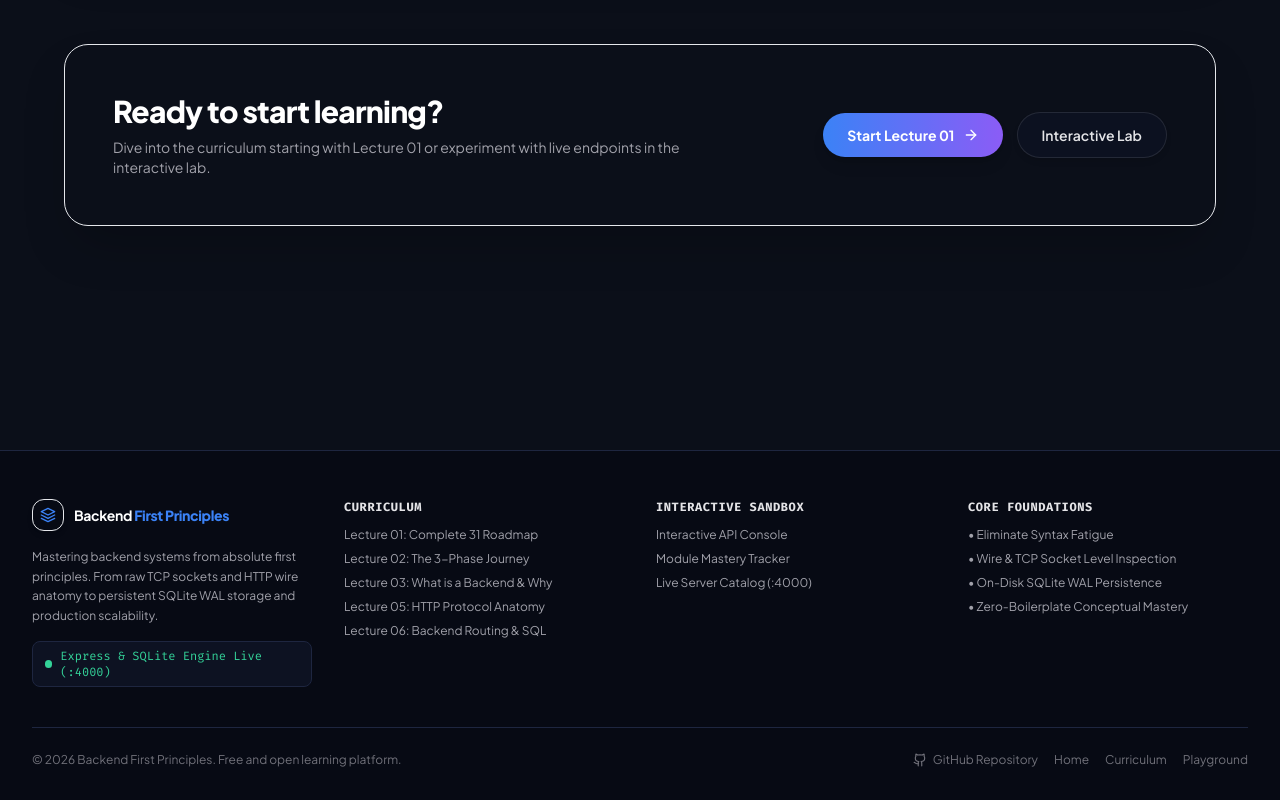
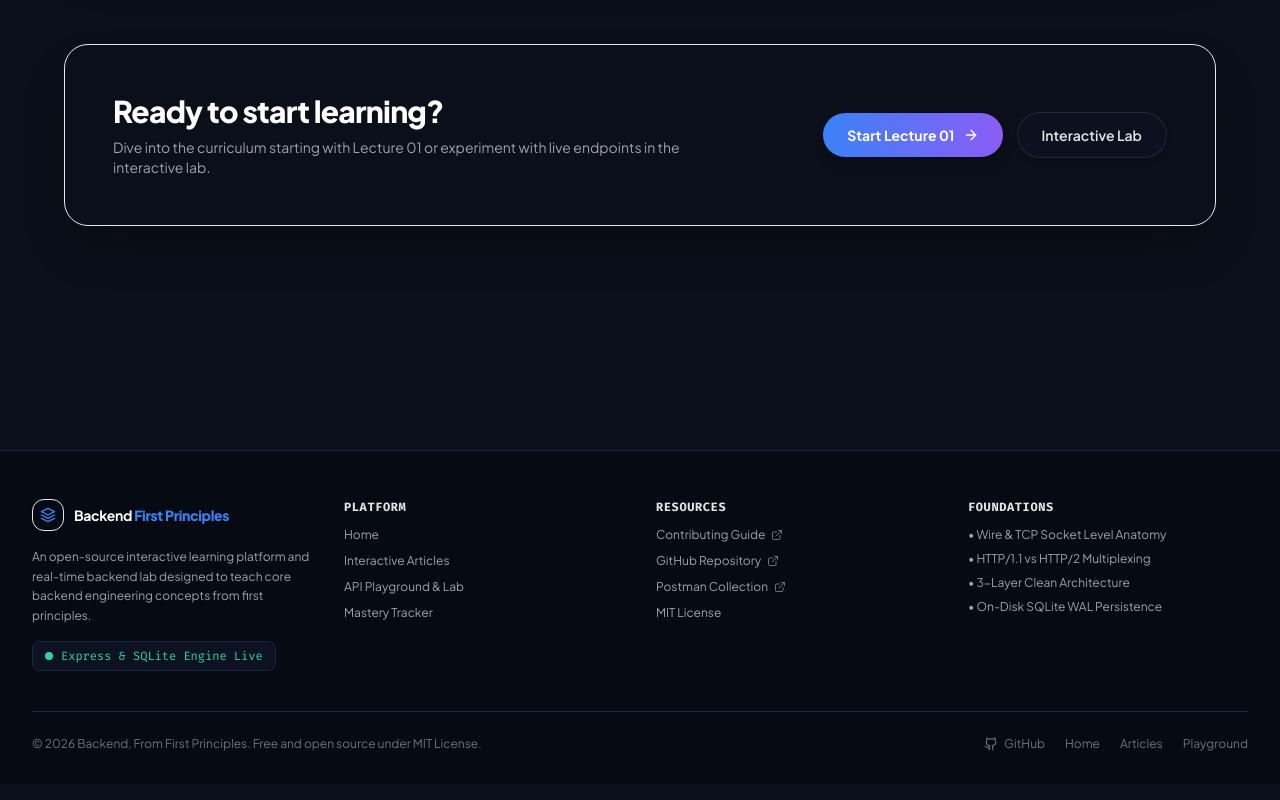
Before and after one commit to SachinManral/Backend-From-First-Principle, a Next.js app in the folder frontend/: page / in a window 1280 px wide. Shown: the part 2046-2846 px from the top of the page. Built offline with nearby package versions, Linux system fonts and the light colour scheme; no server answers.

Commit message:
feat(layout): enrich footer with contributing guides, license links, and navigation

```diff
--- a/frontend/src/components/layout/Footer.tsx
+++ b/frontend/src/components/layout/Footer.tsx
@@ -2,16 +2,15 @@
 
 import React from 'react';
 import Link from 'next/link';
-import { Terminal, Github, Database, Network, BookOpen, Layers } from 'lucide-react';
-import { API_BASE_URL } from '@/lib/demos';
+import { Github, Terminal, BookOpen, CheckCircle, ExternalLink, ShieldCheck } from 'lucide-react';
 
 export default function Footer() {
   return (
-    <footer className="w-full border-t border-[#1e2640] bg-[#070b14]/90 backdrop-blur-xl pt-12 pb-8 mt-20">
+    <footer className="w-full border-t border-[#1e2640] bg-[#070b14]/95 backdrop-blur-xl pt-12 pb-8 mt-20">
       <div className="max-w-7xl mx-auto px-4 sm:px-6 lg:px-8">
         <div className="grid grid-cols-1 md:grid-cols-4 gap-8 pb-10 border-b border-[#1e2640]">
 
-          {/* Brand Col */}
+          {/* Brand Column */}
           <div className="space-y-4 md:col-span-1">
             <Link href="/" className="flex items-center gap-2.5 group">
               <div className="relative flex items-center justify-center w-8 h-8 rounded-xl bg-gradient-to-tr from-brand-blue/20 to-brand-purple/20 border border-brand-blue/40 shadow-md shadow-brand-blue/15 group-hover:scale-105 transition">
@@ -27,69 +26,87 @@ export default function Footer() {
             </Link>
 
             <p className="text-xs text-zinc-400 leading-relaxed font-normal">
-              Mastering backend systems from absolute first principles. From raw TCP sockets and HTTP wire anatomy to persistent SQLite WAL storage and production scalability.
+              An open-source interactive learning platform and real-time backend lab designed to teach core backend engineering concepts from first principles.
             </p>
 
             <div className="flex items-center gap-2 px-3 py-1.5 rounded-lg bg-[#0d1222] border border-[#1e2640] text-xs font-mono text-emerald-400 w-fit">
               <span className="w-2 h-2 rounded-full bg-emerald-400 animate-pulse" />
-              <span>Express & SQLite Engine Live (:4000)</span>
+              <span>Express & SQLite Engine Live</span>
             </div>
           </div>
 
-          {/* Curriculum Links */}
+          {/* Navigation Links */}
           <div className="space-y-3">
-            <h4 className="text-xs font-bold font-mono uppercase tracking-wider text-zinc-200">Curriculum</h4>
-            <ul className="space-y-2 text-xs text-zinc-400 font-normal">
+            <h4 className="text-xs font-bold font-mono uppercase tracking-wider text-zinc-200">Platform</h4>
+            <ul className="space-y-2.5 text-xs text-zinc-400 font-normal">
               <li>
-                <Link href="/lectures/01-roadmap" className="hover:text-brand-blue transition">
-                  Lecture 01: Complete 31 Roadmap
+                <Link href="/" className="hover:text-white transition">
+                  Home
                 </Link>
               </li>
               <li>
-                <Link href="/lectures/02-walk-the-path" className="hover:text-brand-blue transition">
-                  Lecture 02: The 3-Phase Journey
+                <Link href="/lectures/01-roadmap" className="hover:text-white transition">
+                  Interactive Articles
                 </Link>
               </li>
               <li>
-                <Link href="/lectures/03-what-is-a-backend" className="hover:text-brand-blue transition">
-                  Lecture 03: What is a Backend & Why
+                <Link href="/playground" className="hover:text-white transition">
+                  API Playground & Lab
                 </Link>
               </li>
               <li>
-                <Link href="/lectures/05-http-protocol" className="hover:text-brand-blue transition">
-                  Lecture 05: HTTP Protocol Anatomy
-                </Link>
-              </li>
-              <li>
-                <Link href="/lectures/06-backend-routing" className="hover:text-brand-blue transition">
-                  Lecture 06: Backend Routing & SQL
+                <Link href="/progress" className="hover:text-white transition">
+                  Mastery Tracker
                 </Link>
               </li>
             </ul>
           </div>
 
-          {/* Interactive Tools */}
+          {/* Resources & Open Source */}
           <div className="space-y-3">
-            <h4 className="text-xs font-bold font-mono uppercase tracking-wider text-zinc-200">Interactive Sandbox</h4>
-            <ul className="space-y-2 text-xs text-zinc-400 font-normal">
+            <h4 className="text-xs font-bold font-mono uppercase tracking-wider text-zinc-200">Resources</h4>
+            <ul className="space-y-2.5 text-xs text-zinc-400 font-normal">
               <li>
-                <Link href="/playground" className="hover:text-brand-blue transition">
-                  Interactive API Console
-                </Link>
-              </li>
-              <li>
-                <Link href="/progress" className="hover:text-brand-emerald transition">
-                  Module Mastery Tracker
-                </Link>
+                <a
+                  href="https://github.com/SachinManral/Backend-From-First-Principle/blob/main/CONTRIBUTING.md"
+                  target="_blank"
+                  rel="noopener noreferrer"
+                  className="hover:text-white transition flex items-center gap-1.5"
+                >
+                  <span>Contributing Guide</span>
+                  <ExternalLink className="w-3 h-3 text-zinc-500" />
+                </a>
               </li>
               <li>
                 <a
-                  href="http://localhost:4000/"
+                  href="https://github.com/SachinManral/Backend-From-First-Principle"
                   target="_blank"
-                  rel="noreferrer"
-                  className="hover:text-cyan-300 transition"
+                  rel="noopener noreferrer"
+                  className="hover:text-white transition flex items-center gap-1.5"
                 >
-                  Live Server Catalog (:4000)
+                  <span>GitHub Repository</span>
+                  <ExternalLink className="w-3 h-3 text-zinc-500" />
+                </a>
+              </li>
+              <li>
+                <a
+                  href="http://localhost:4000/api/export/postman"
+                  target="_blank"
+                  rel="noopener noreferrer"
+                  className="hover:text-white transition flex items-center gap-1.5"
+                >
+                  <span>Postman Collection</span>
+                  <ExternalLink className="w-3 h-3 text-zinc-500" />
+                </a>
+              </li>
+              <li>
+                <a
+                  href="https://github.com/SachinManral/Backend-From-First-Principle/blob/main/LICENSE"
+                  target="_blank"
+                  rel="noopener noreferrer"
+                  className="hover:text-white transition"
+                >
+                  MIT License
                 </a>
               </li>
             </ul>
@@ -97,12 +114,12 @@ export default function Footer() {
 
           {/* Core Foundations */}
           <div className="space-y-3">
-            <h4 className="text-xs font-bold font-mono uppercase tracking-wider text-zinc-200">Core Foundations</h4>
+            <h4 className="text-xs font-bold font-mono uppercase tracking-wider text-zinc-200">Foundations</h4>
             <ul className="space-y-2 text-xs text-zinc-400 font-normal">
-              <li>• Eliminate Syntax Fatigue</li>
-              <li>• Wire & TCP Socket Level Inspection</li>
+              <li>• Wire & TCP Socket Level Anatomy</li>
+              <li>• HTTP/1.1 vs HTTP/2 Multiplexing</li>
+              <li>• 3-Layer Clean Architecture</li>
               <li>• On-Disk SQLite WAL Persistence</li>
-              <li>• Zero-Boilerplate Conceptual Mastery</li>
             </ul>
           </div>
 
@@ -111,20 +128,20 @@ export default function Footer() {
         {/* Bottom Bar */}
         <div className="pt-6 flex flex-col sm:flex-row items-center justify-between gap-4 text-xs text-zinc-500">
           <div>
-            © {new Date().getFullYear()} Backend First Principles. Free and open learning platform.
+            © {new Date().getFullYear()} Backend, From First Principles. Free and open source under MIT License.
           </div>
-          <div className="flex items-center gap-4">
+          <div className="flex items-center gap-5">
             <a
-              href="https://github.com/SachinManral/Backend-From-First-Principle.git"
+              href="https://github.com/SachinManral/Backend-From-First-Principle"
               target="_blank"
               rel="noopener noreferrer"
               className="hover:text-white transition flex items-center gap-1.5"
             >
               <Github className="w-3.5 h-3.5" />
-              <span>GitHub Repository</span>
+              <span>GitHub</span>
             </a>
             <Link href="/" className="hover:text-white transition">Home</Link>
-            <Link href="/lectures/01-roadmap" className="hover:text-white transition">Curriculum</Link>
+            <Link href="/lectures/01-roadmap" className="hover:text-white transition">Articles</Link>
             <Link href="/playground" className="hover:text-white transition">Playground</Link>
           </div>
         </div>
```
